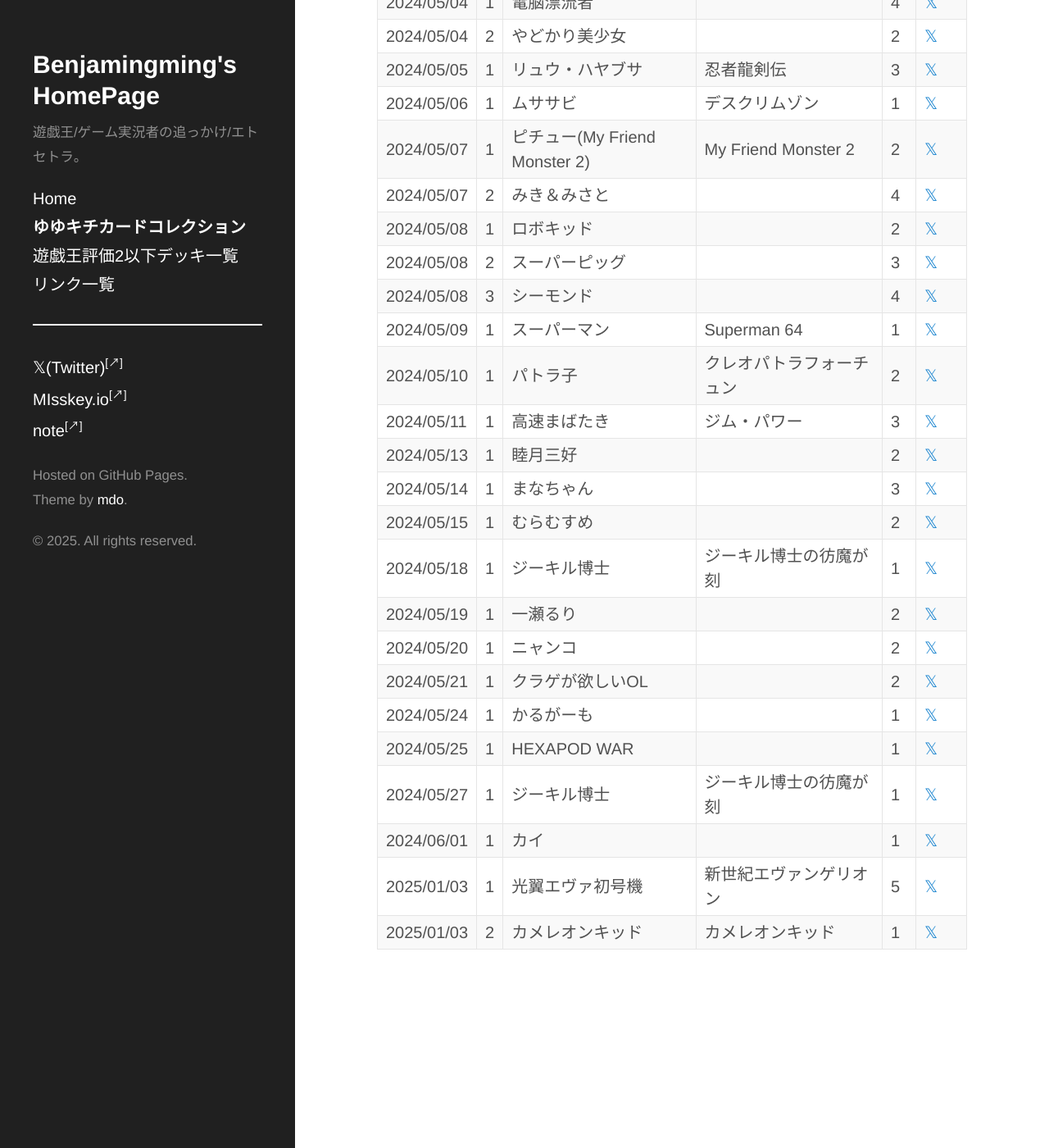
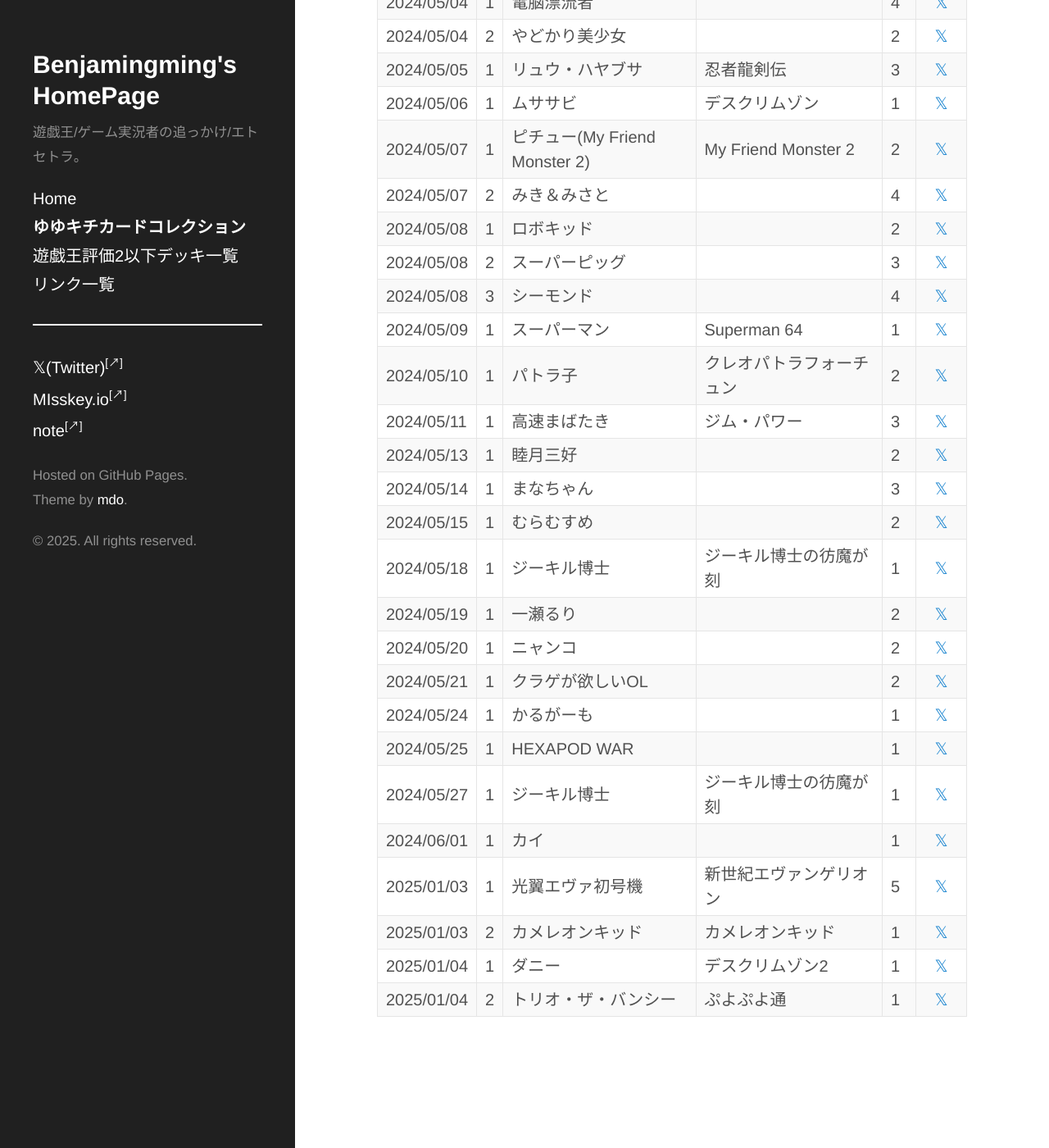
Before and after one commit to Benjamingming/home, a Jekyll site: the page built from cards.md, in a window 1280 px wide and 1400 px high, scrolled down 5318 px. Shown: the whole window at 82% size. Built offline with Jekyll 4.4.1, drawn with Linux system fonts in a browser that asks for light colours.

Commit message:
・ゆゆキチカードの体裁を修正 ・カードを追加 2025/1/4

```diff
--- a/_data/yuyukichicards.csv
+++ b/_data/yuyukichicards.csv
@@ -29,7 +29,7 @@
 2024/03/09,1,松永ともみ,,3,https://x.com/benjaming_ming/status/1766433011686608969
 2024/03/09,2,カイ,,1,https://x.com/benjaming_ming/status/1766441727748096221
 2024/03/10,1,健太,,1,https://x.com/benjaming_ming/status/1766796857970422150
-2024/03/10,2,トリオ・ザ・バンシー,,1,https://x.com/benjaming_ming/status/1766813377404588204
+2024/03/10,2,トリオ・ザ・バンシー,ぷよぷよ通,1,https://x.com/benjaming_ming/status/1766813377404588204
 2024/03/11,2,スペランカー,スペランカー,1,https://x.com/benjaming_ming/status/1767189171054272853
 2024/03/11,1,邪鬼王,忍者龍剣伝,4,https://x.com/benjaming_ming/status/1767183840416829462
 2024/03/12,2,ギムギム,,1,https://x.com/benjaming_ming/status/1767549576209457192
@@ -143,3 +143,5 @@
 2024/06/01,1,カイ,,1,https://x.com/benjaming_ming/status/1796901610662273034
 2025/01/03,1,光翼エヴァ初号機,新世紀エヴァンゲリオン,5,https://x.com/benjaming_ming/status/1875155012940398972
 2025/01/03,2,カメレオンキッド,カメレオンキッド,1,https://x.com/benjaming_ming/status/1875161962977628278
+2025/01/04,1,ダニー,デスクリムゾン2,1,https://x.com/benjaming_ming/status/1875509044464718250
+2025/01/04,2,トリオ・ザ・バンシー,ぷよぷよ通,1,https://x.com/benjaming_ming/status/1875515209596727470
--- a/_includes/head.html
+++ b/_includes/head.html
@@ -20,6 +20,7 @@
   <link rel="stylesheet" href="{{ site.baseurl }}/public/css/hyde.css">
   <link rel="stylesheet" href="{{ site.baseurl }}/public/css/default.css">
   <link rel="stylesheet" href="{{ site.baseurl }}/public/css/deck.css">
+  <link rel="stylesheet" href="{{ site.baseurl }}/public/css/cards.css">
   <link rel="preconnect" href="https://fonts.googleapis.com">
   <link rel="preconnect" href="https://fonts.gstatic.com" crossorigin>
   <link href="https://fonts.googleapis.com/css2?family=Dancing+Script:wght@400..700&family=Pacifico&display=swap" rel="stylesheet">
--- a/cards.md
+++ b/cards.md
@@ -2,7 +2,7 @@
 layout: page
 title: ゆゆキチカードコレクション
 ---
-<table>
+<table class="cards">
   {% for row in site.data.yuyukichicards %}
     {% if forloop.first %}
     <tr>
@@ -14,7 +14,7 @@
 
     {% tablerow pair in row %}
       {% if pair[0] == "URL" %}
-        <a href="{{ pair[1] }}" target="_blank" rel="noopener"><span>𝕏</span></a>
+        <a href="" onclick="window.open('{{ pair[1] }}', '_blank', 'menubar=no');"><span>𝕏</span></a>
       {% else %}
         {{ pair[1] }}
       {% endif %}
--- /dev/null
+++ b/public/css/cards.css
@@ -0,0 +1,5 @@
+.cards {
+    tr .col6{
+        text-align: center;
+    }
+}
```
